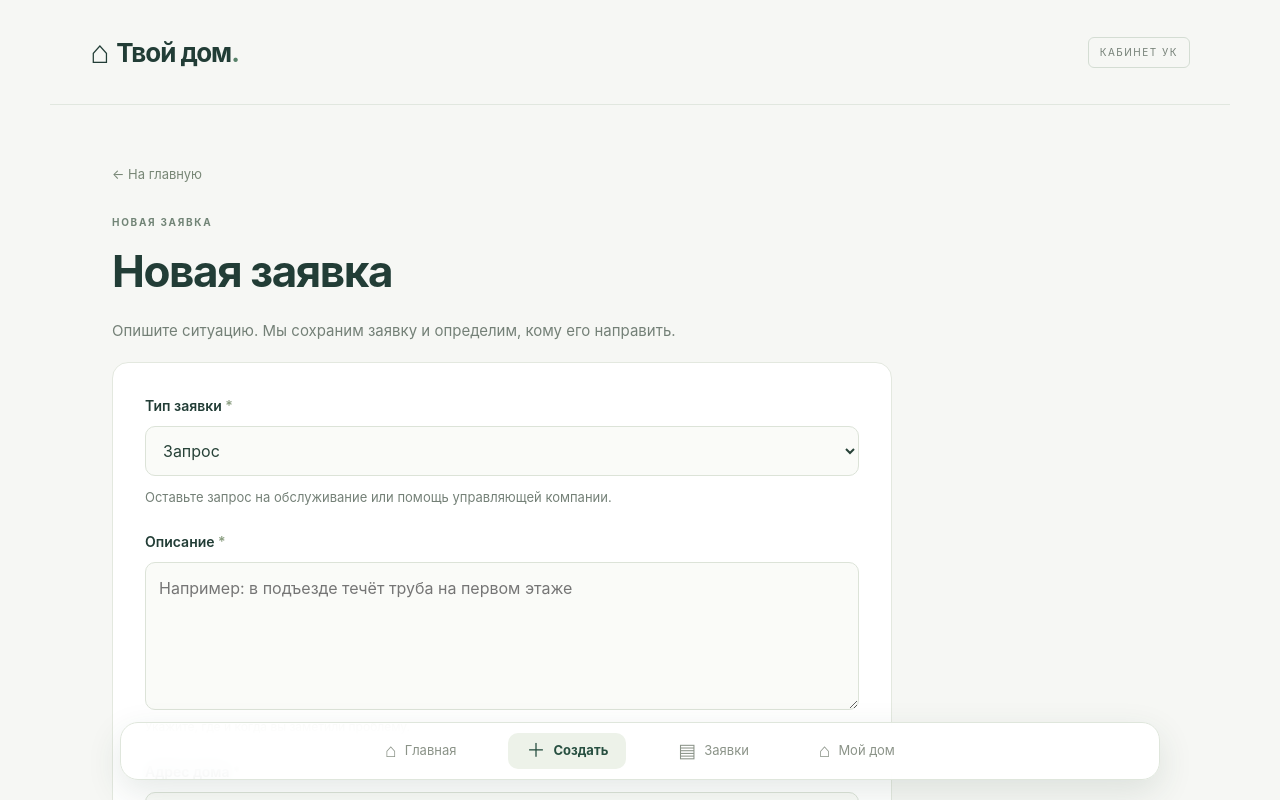
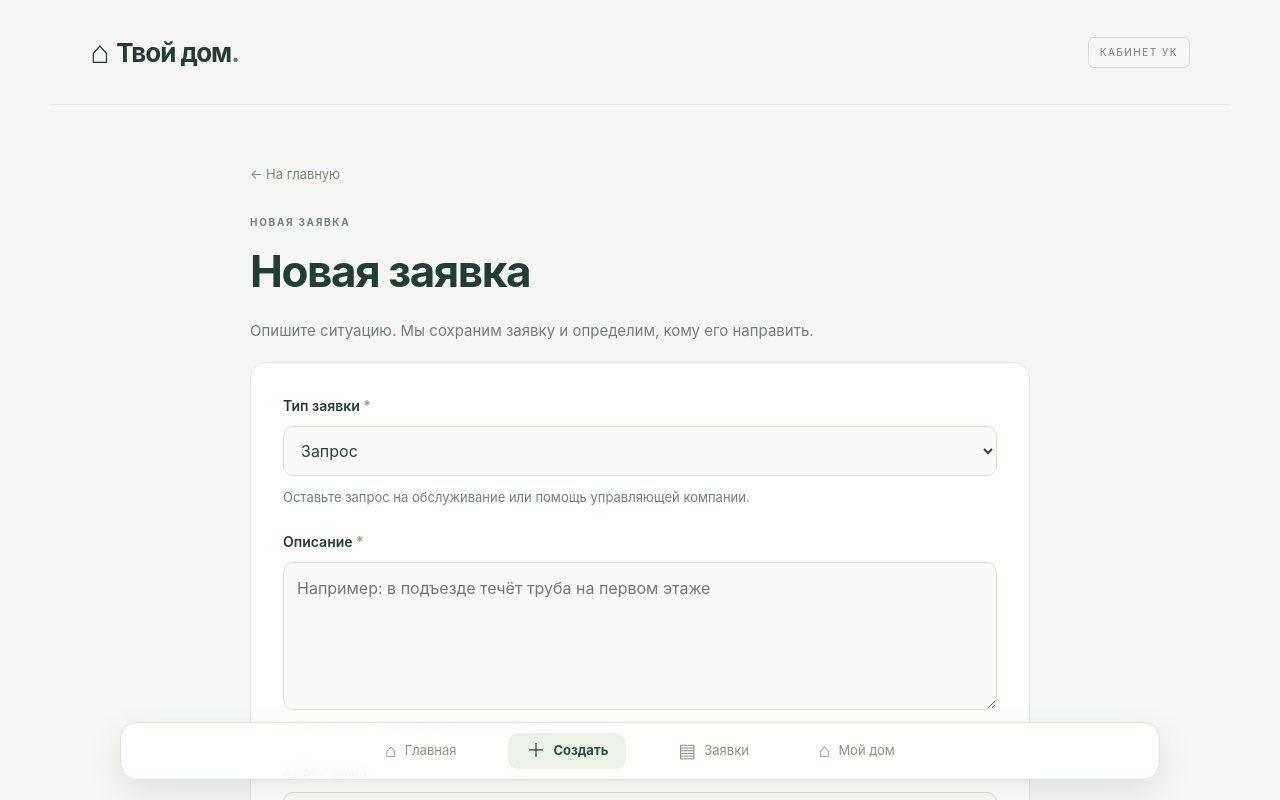
Before and after one commit to aartmoon/max, a React (Vite) app in the folder frontend/: page /requests/new in a window 1280 px wide. Shown: the top 800 px of the page. Built offline with nearby package versions, Linux system fonts and the light colour scheme.

Commit message:
front fixes

```diff
--- a/frontend/src/styles.css
+++ b/frontend/src/styles.css
@@ -873,6 +873,9 @@ select:focus {
   .panel {
     padding: 32px;
   }
+  main:has(> .form) {
+    max-width: 844px;
+  }
   main > .form {
     max-width: 780px;
   }
```
Also changed, not shown: 1 other file (tests, documents, lock files or other folders).
